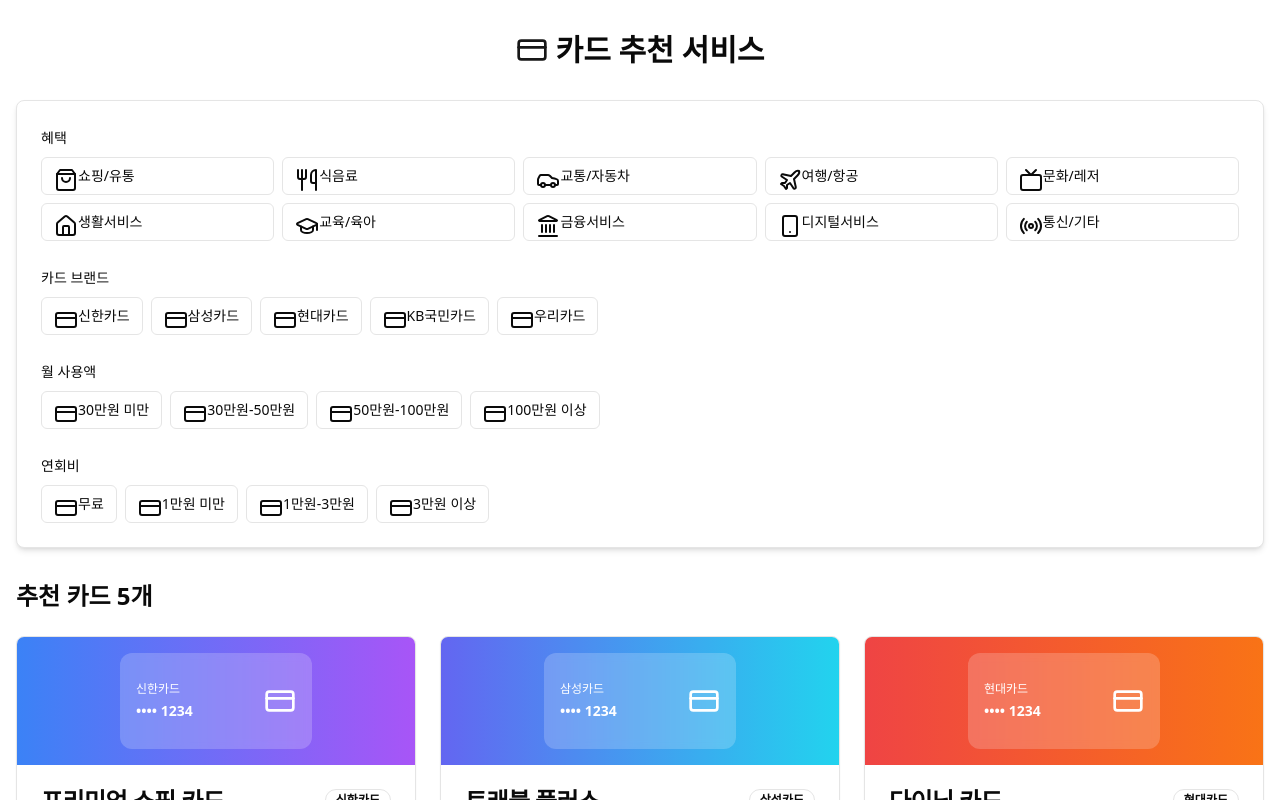
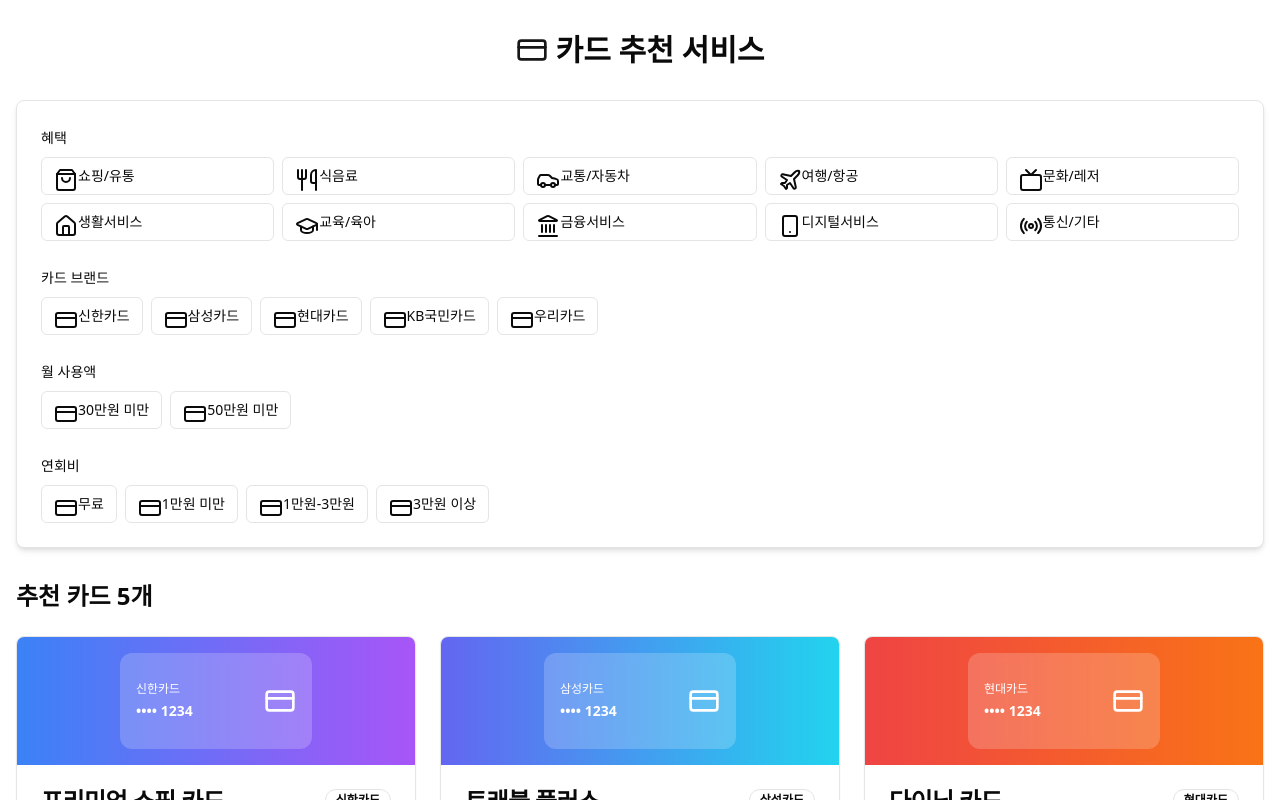
Before and after one commit to YoonCY9/card-recommend-project, a Next.js app in the folder card-front/: page / in a window 1280 px wide. Shown: the top 800 px of the page. Built offline with nearby package versions, Linux system fonts and the light colour scheme.

Commit message:
refactor : 브랜드이름, 연회비 수정

```diff
--- a/card-front/app/page.tsx
+++ b/card-front/app/page.tsx
@@ -57,19 +57,18 @@ export default function CardRecommendationPage() {
   ]
 
   const brandOptions = [
-    { value: "shinhan", label: "신한카드" },
-    { value: "samsung", label: "삼성카드" },
-    { value: "hyundai", label: "현대카드" },
-    { value: "kb", label: "KB국민카드" },
-    { value: "woori", label: "우리카드" },
+    { value: "신한카드", label: "신한카드" },
+    { value: "삼성카드", label: "삼성카드" },
+    { value: "현대카드", label: "현대카드" },
+    { value: "KB국민카드", label: "KB국민카드" },
+    { value: "우리카드", label: "우리카드" },
   ]
 
   const monthlySpendOptions = [
     { value: "under300k", label: "30만원 미만" },
-    { value: "300k-500k", label: "30만원-50만원" },
-    { value: "500k-1m", label: "50만원-100만원" },
-    { value: "over1m", label: "100만원 이상" },
+    { value: "under500k", label: "50만원 미만" },
   ]
+
 
   const annualFeeOptions = [
     { value: "free", label: "무료" },
```
